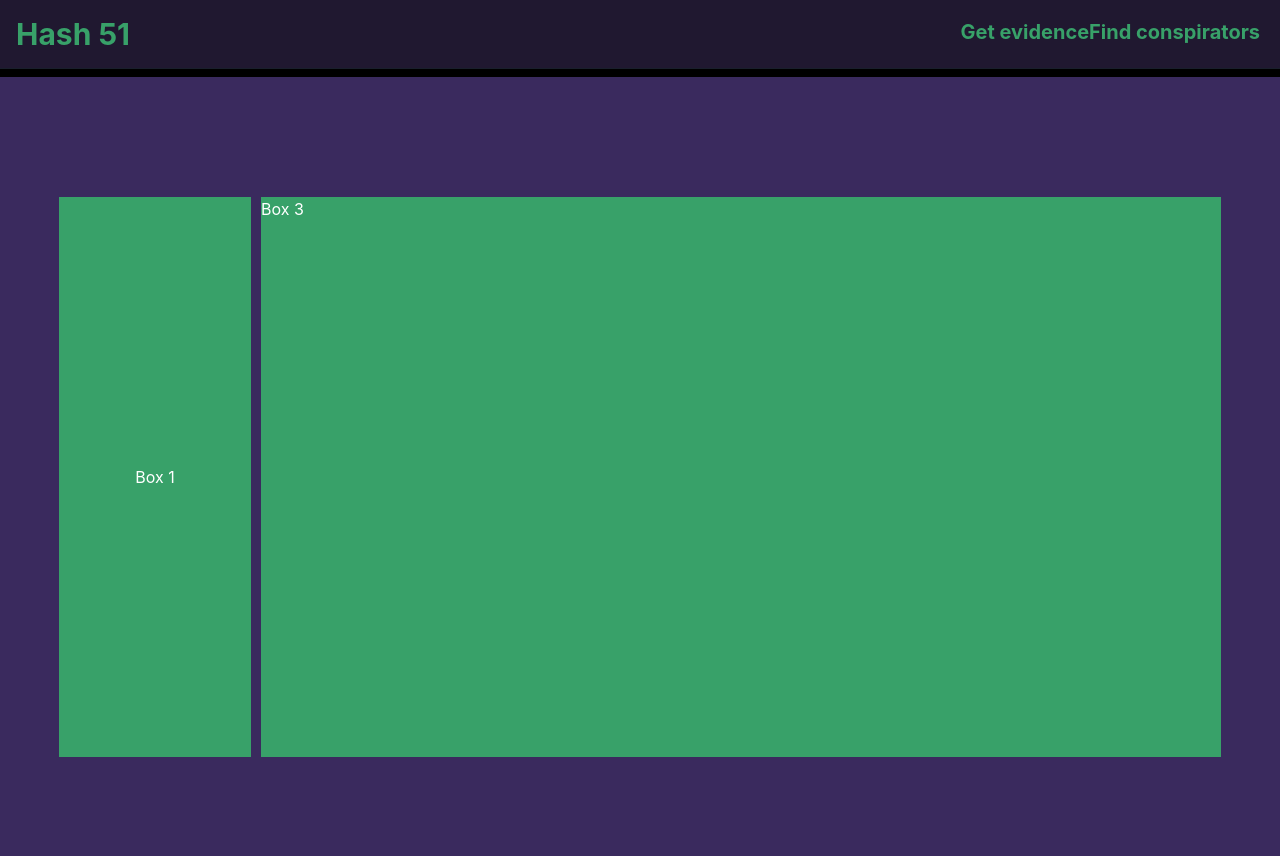
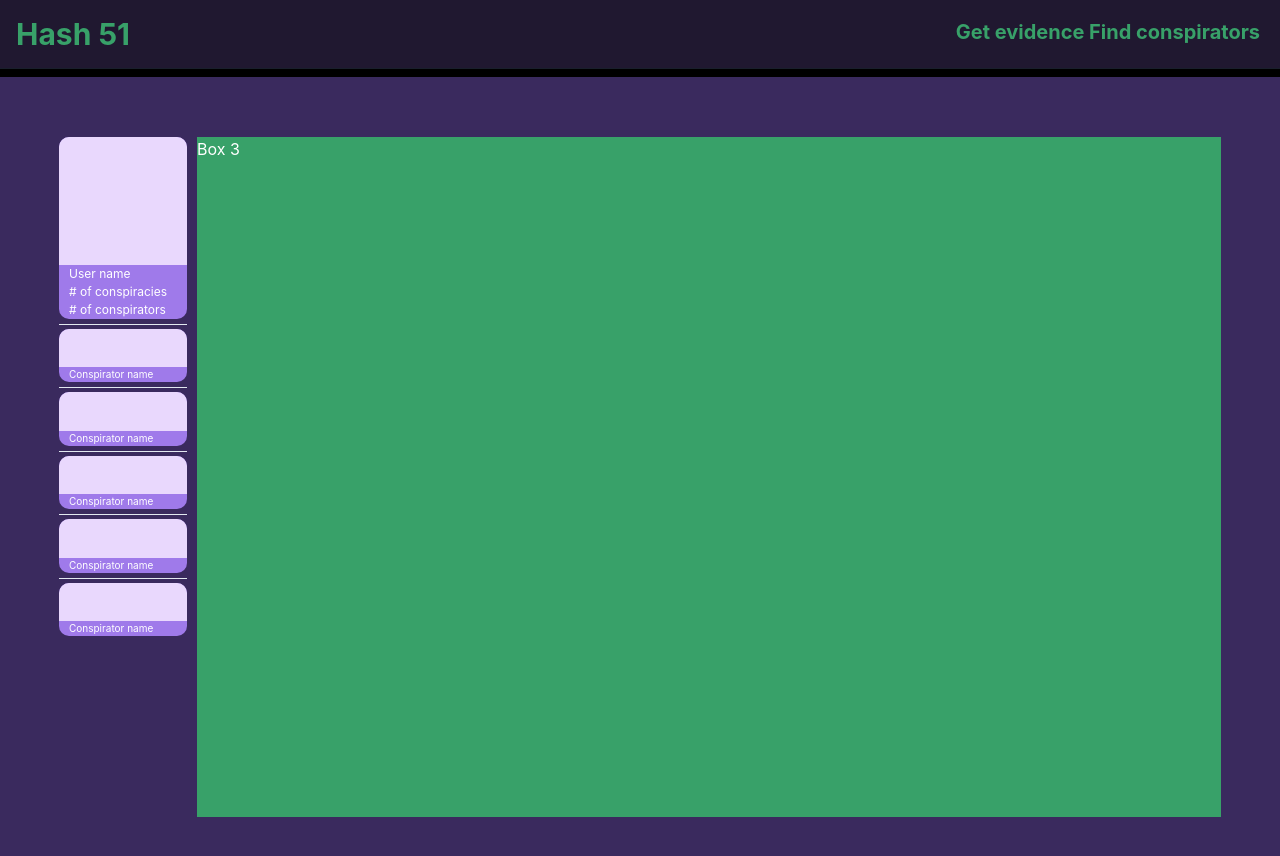
Before and after one commit to dougbacca89/Hash51-2.0, a React app: page /story in a window 1280 px wide. Shown: the top 856 px of the page. Built offline with nearby package versions, Linux system fonts and the light colour scheme.

Commit message:
user component, conspirator list and conspirator fleshed out

```diff
--- a/client/src/pages/App.jsx
+++ b/client/src/pages/App.jsx
@@ -27,7 +27,7 @@ import Header from './Header.jsx';
 
 
 const App = () => {
-  const [user, setUser] = useState({});
+  const [user, setUser] = useState(testUser);
 
   const updateUserClick = (userName) => {
     setUser(userName);
@@ -62,4 +62,8 @@ const App = () => {
   );
 };
 
+const testUser = {
+  conspirators: [{},{},{},{},{}]
+};
+
 export default App;
--- a/client/src/pages/Header.jsx
+++ b/client/src/pages/Header.jsx
@@ -8,7 +8,7 @@ const Header = () => (
         Hash 51
       </Heading>
       <Heading as="h3" size="md" m={2}>
-        <Link color="green.500">Get evidence</Link>
+        <Link color="green.500">Get evidence</Link> {" "}
         <Link color="green.500">Find conspirators</Link>
       </Heading>
     </Flex>
--- a/client/src/pages/storyPage/StoryContainer.jsx
+++ b/client/src/pages/storyPage/StoryContainer.jsx
@@ -20,13 +20,15 @@ import PostComment from './components/PostComment.jsx';
 
 const StoryContainer = props => {
   const { user } = props;
+  const { conspirators } = user;
 
   return (
     <Flex color="white">
-      <Center w="15vw" bg="green.500" mr="10px">
-        <Text>Box 1</Text>
-      </Center>
-      <Box flex="1" bg="green.500" h="70vh" minW="75vw">
+      <Box w="10vw" mr="10px">
+        <User />
+        <ConspiratorList conspirators={conspirators}/>
+      </Box>
+      <Box flex="1" bg="green.500" h="85vh" minW="80vw" verticalAlign="top">
         <Text>Box 3</Text>
       </Box>
     </Flex>
--- a/client/src/pages/storyPage/components/Conspirator.jsx
+++ b/client/src/pages/storyPage/components/Conspirator.jsx
@@ -1,7 +1,19 @@
 import React from 'react';
 
+import {
+  Flex,
+  Text,
+  Box,
+  Square,
+  Center
+} from "@chakra-ui/react";
+
 const Conspirator = () => (
-  <div />
+  <Box bg="purple.400" mb="1px" w="10vw" borderRadius={10} >
+    <Box bg="purple.100" w="10vw" h="3vw" borderTopRadius={10}/>
+    <Text ml="10px" fontSize="10px">Conspirator name</Text>
+
+  </Box>
   );
 
 export default Conspirator;
--- a/client/src/pages/storyPage/components/ConspiratorList.jsx
+++ b/client/src/pages/storyPage/components/ConspiratorList.jsx
@@ -1,11 +1,26 @@
 import React from 'react';
+
+import {
+ VStack,
+ StackDivider
+} from "@chakra-ui/react";
 
 import Conspirator from './Conspirator';
 
-const ConspiratorList = () => (
-  <div>
-    <Conspirator />
-  </div>
-  );
+const ConspiratorList = (props) => {
+  const { conspirators } = props;
+
+  return (
+  <VStack
+  divider={<StackDivider borderColor="gray.200" />}
+  spacing={1}
+  align="stretch"
+>
+  <StackDivider borderColor="gray.200" />
+  {conspirators.map((conspirator) => <Conspirator conspirator={conspirator} />)}
+
+</VStack>
+  )
+};
 
 export default ConspiratorList;
--- a/client/src/pages/storyPage/components/User.jsx
+++ b/client/src/pages/storyPage/components/User.jsx
@@ -1,7 +1,22 @@
 import React from 'react';
 
-const User = () => (
-  <div />
+import {
+  Text,
+  Box,
+  Image
+} from "@chakra-ui/react";
+
+const User = (props) => {
+  const { user } = props;
+
+  return (
+    <Box bg="purple.400" mb="1px" w="10vw" borderRadius={10}>
+      <Box bg="purple.100" w="10vw" h="10vw" borderTopRadius={10}/>
+      <Text ml="10px" fontSize="12px">User name</Text>
+      <Text ml="10px" fontSize="12px"># of conspiracies</Text>
+      <Text ml="10px" fontSize="12px"># of conspirators</Text>
+    </Box>
   );
+};
 
 export default User;
```
Also changed, not shown: 1 other file (tests, documents, lock files or other folders).
